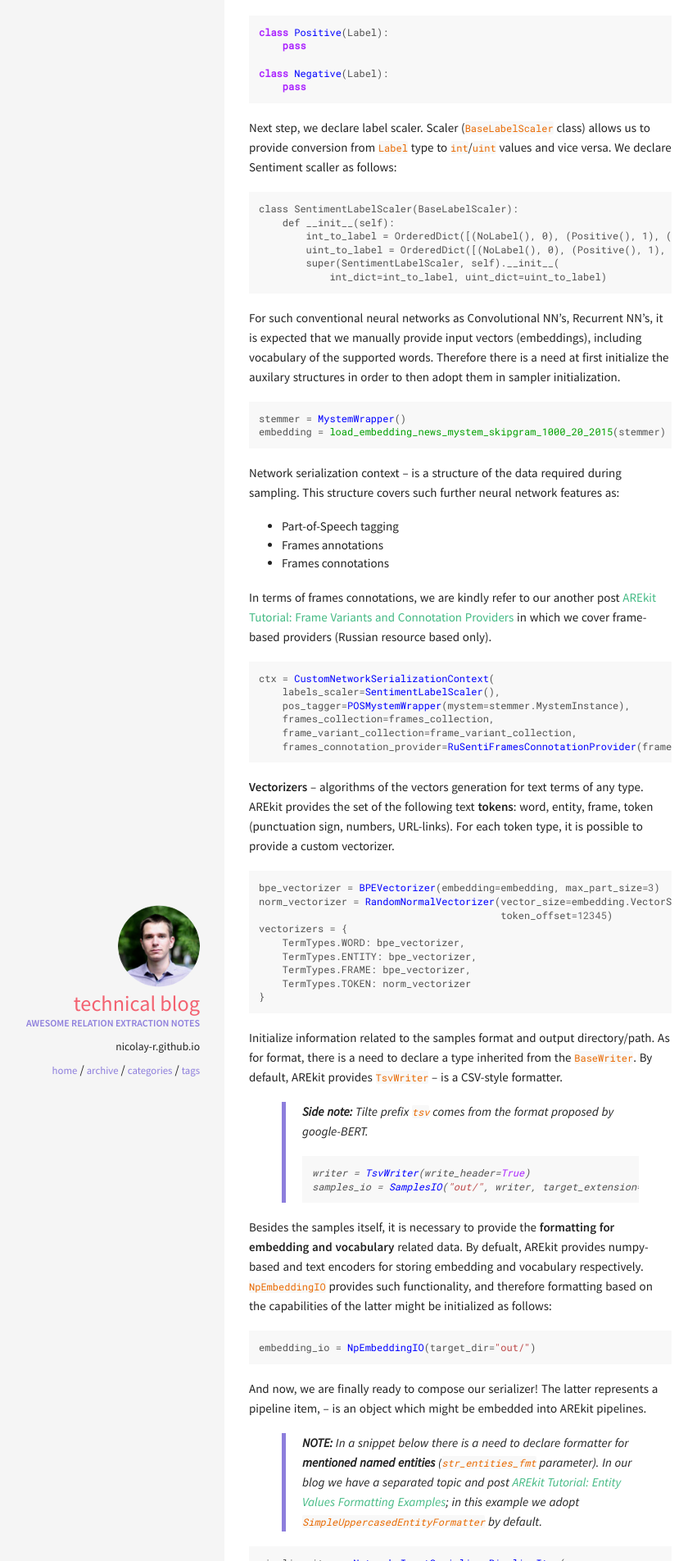
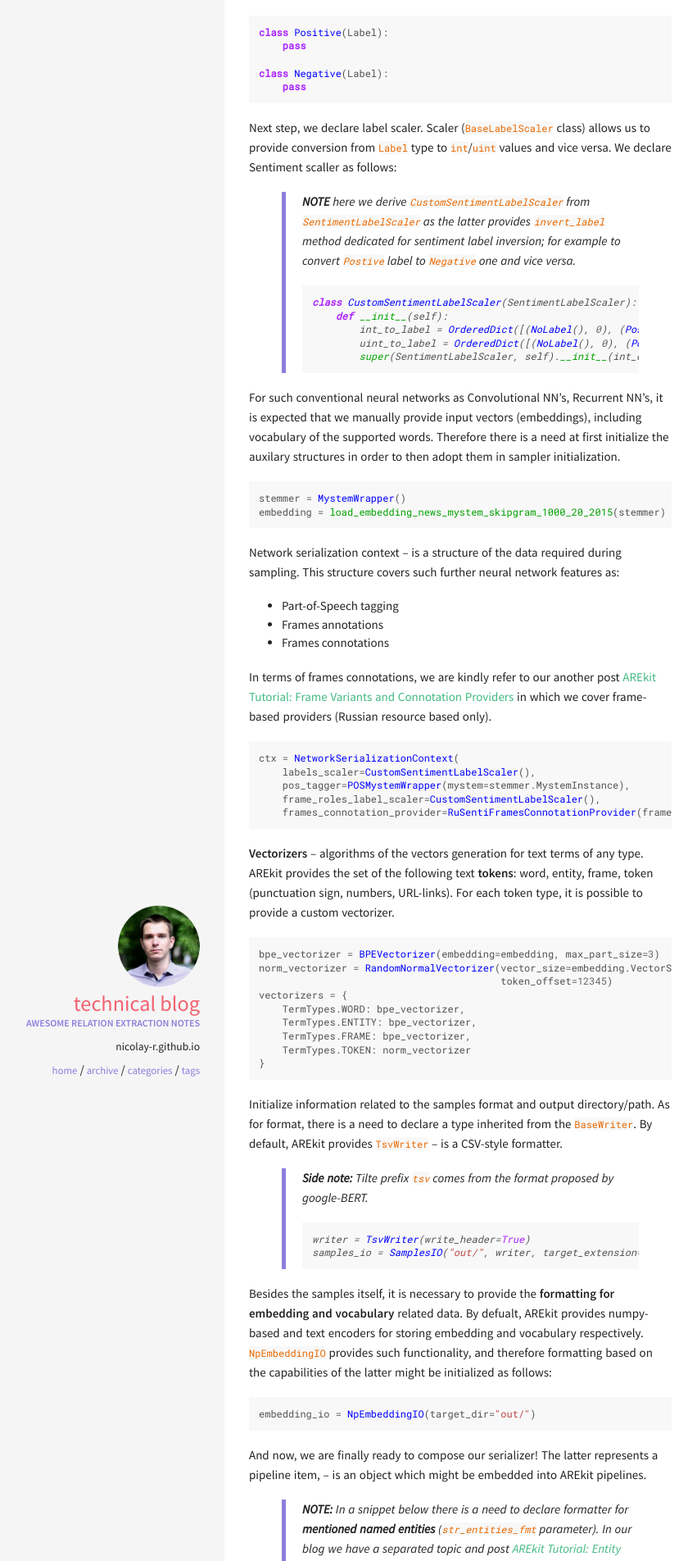
Before and after one commit to nicolay-r/blog, a Jekyll site: the page built from _posts/2022-09-13-arekit-sampling-networks.md, in a window 1280 px wide. Shown: the part 658-2562 px from the top of the page at 82% size, without its empty margins (46-897 px from the left). Built offline with Jekyll 4.4.1, drawn with Linux system fonts in a browser that asks for light colours.

Commit message:
Update 2022-09-13-arekit-sampling-networks.md

````diff
--- a/_posts/2022-09-13-arekit-sampling-networks.md
+++ b/_posts/2022-09-13-arekit-sampling-networks.md
@@ -30,14 +30,14 @@ class Negative(Label):
 Next step, we declare label scaler.
 Scaler (`BaseLabelScaler` class) allows us to provide conversion from `Label` type to `int`/`uint` values and vice versa.
 We declare Sentiment scaller as follows:
-
-```
-class SentimentLabelScaler(BaseLabelScaler):
+> **NOTE** here we derive `CustomSentimentLabelScaler` from `SentimentLabelScaler` as the latter provides
+`invert_label` method dedicated for sentiment label inversion; for example to convert `Postive` label to `Negative` one and vice versa.
+```python
+class CustomSentimentLabelScaler(SentimentLabelScaler):
     def __init__(self):
         int_to_label = OrderedDict([(NoLabel(), 0), (Positive(), 1), (Negative(), -1)])
         uint_to_label = OrderedDict([(NoLabel(), 0), (Positive(), 1), (Negative(), 2)])
-        super(SentimentLabelScaler, self).__init__(
-            int_dict=int_to_label, uint_dict=uint_to_label)
+        super(SentimentLabelScaler, self).__init__(int_dict=int_to_label, uint_dict=uint_to_label)
 ```
 
 For such conventional neural networks as Convolutional NN's, Recurrent NN's,
@@ -62,11 +62,10 @@ In terms of frames connotations, we are kindly refer to our another post
 in which we cover frame-based providers (Russian resource based only).
 
 ```python
-ctx = CustomNetworkSerializationContext(
-    labels_scaler=SentimentLabelScaler(),
+ctx = NetworkSerializationContext(
+    labels_scaler=CustomSentimentLabelScaler(),
     pos_tagger=POSMystemWrapper(mystem=stemmer.MystemInstance),
-    frames_collection=frames_collection,
-    frame_variant_collection=frame_variant_collection,
+    frame_roles_label_scaler=CustomSentimentLabelScaler(),
     frames_connotation_provider=RuSentiFramesConnotationProvider(frames_collection))
 ```
 
````
